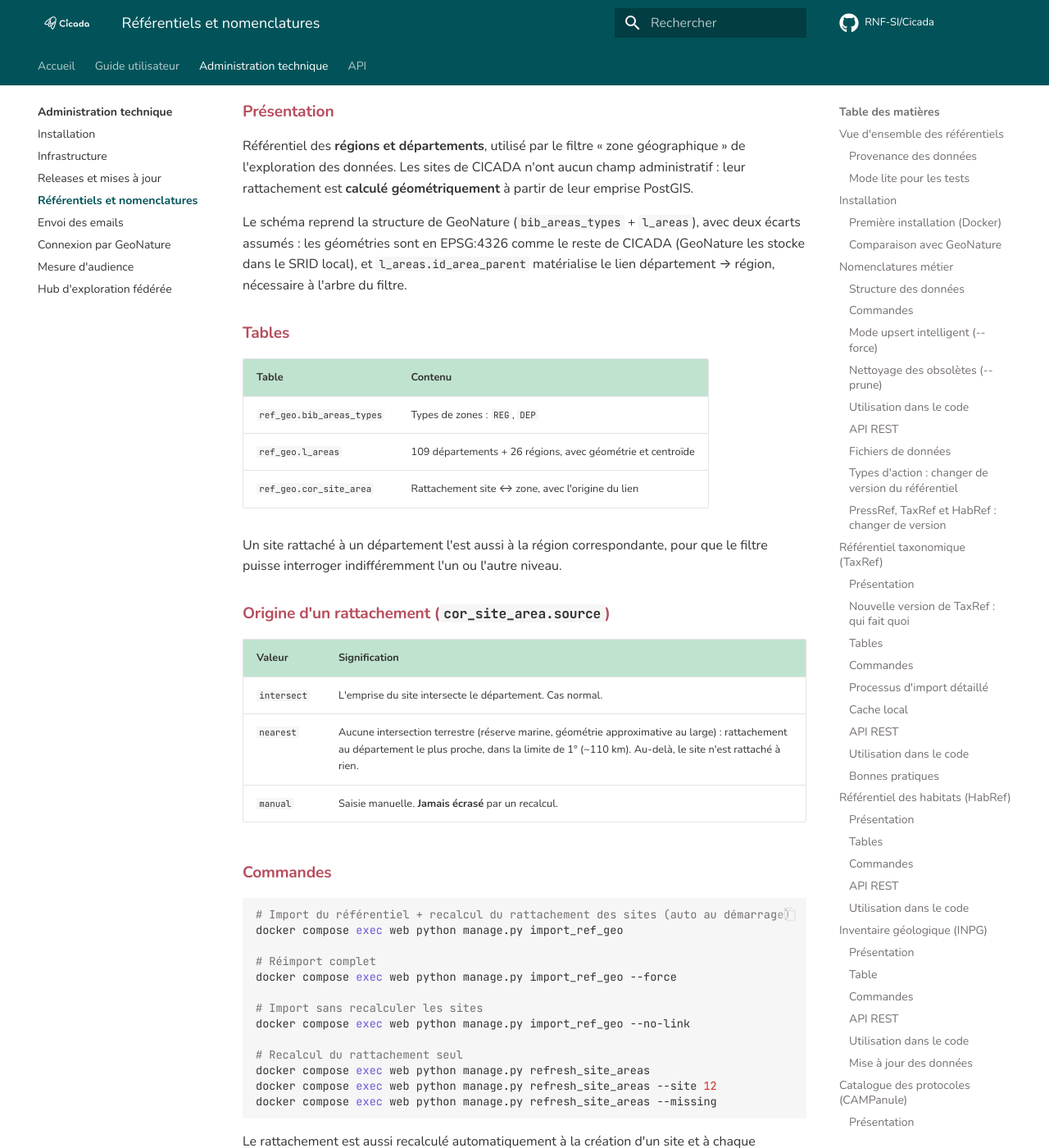
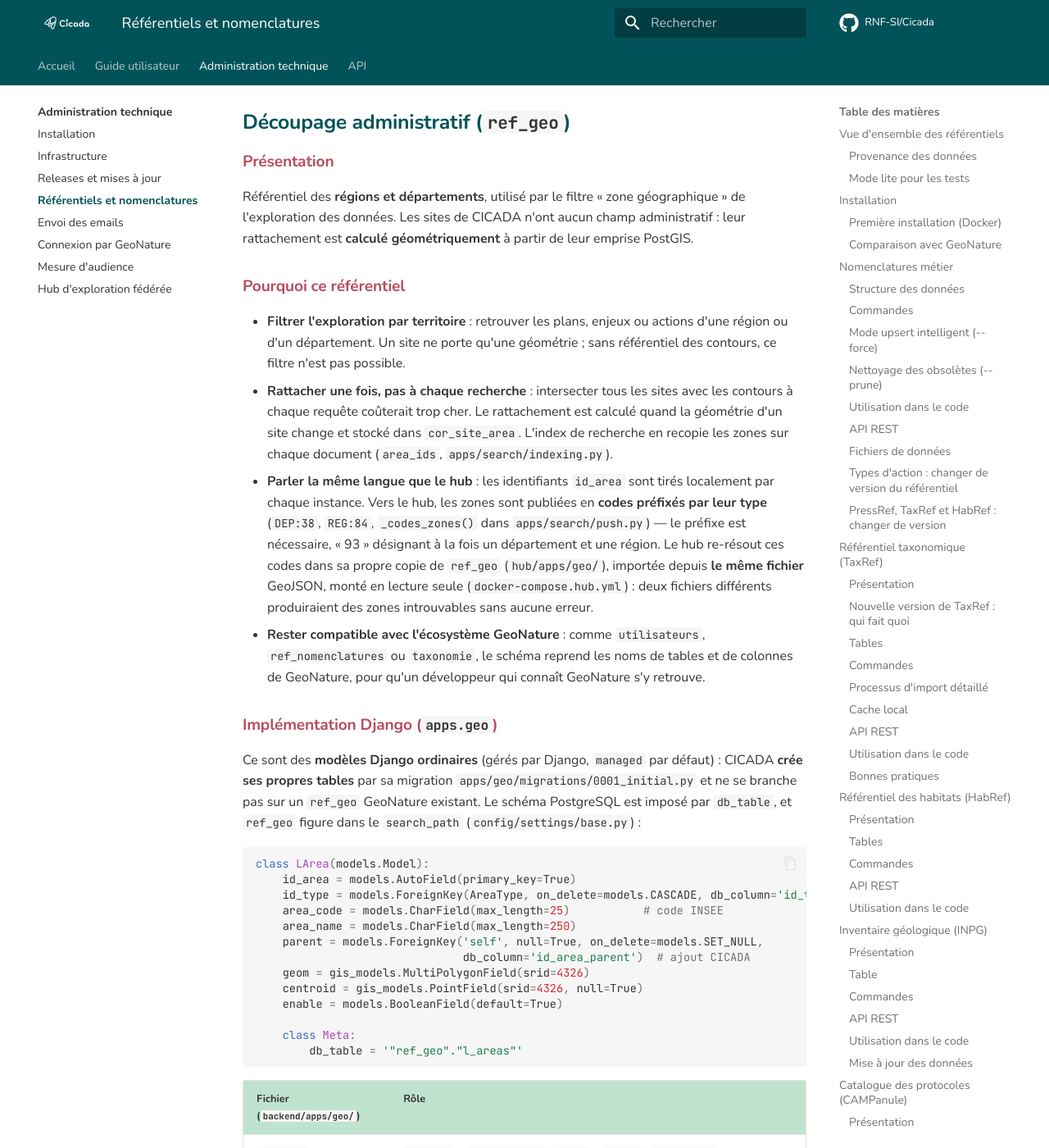
Before and after one commit to RNF-SI/Cicada, an MkDocs documentation site: the page built from documentation/docs/administration/referentiels.md, in a window 1280 px wide and 1400 px high, scrolled down 21546 px. Shown: the whole window at 82% size. Built offline with MkDocs 1.6.1 and Material for MkDocs 9.7.7, drawn with Linux system fonts in a browser that asks for light colours; comment, search, counter and statistics services are not loaded; some of the changed text lies outside the part shown.

Commit message:
docs(referentiels): ref_geo — pourquoi, implémentation Django, écarts avec GeoNature
Section « Découpage administratif » complétée : raisons du référentiel
(filtre de l'exploration, rattachement matérialisé, codes publiés vers le
hub), modèles Django gérés dans le schéma ref_geo, règles de calcul,
tableau des écarts avec GeoNature et conseils de réutilisation.
Mentions « futur » / « reserved for future use » retirées.

Co-Authored-By: Claude Opus 5.5 <noreply@anthropic.com>

````diff
--- a/documentation/docs/administration/referentiels.md
+++ b/documentation/docs/administration/referentiels.md
@@ -644,7 +644,7 @@ Cicada utilise 12 schemas PostgreSQL :
 | `utilisateurs` | GeoNature | Utilisateurs et organismes |
 | `referentiels` | ODASE | Espaces protégés |
 | `ref_nomenclatures` | GeoNature | Nomenclatures métier |
-| `ref_geo` | GeoNature | Référentiels géographiques (futur) |
+| `ref_geo` | GeoNature (adapté) | Régions, départements et rattachement des sites — voir [Découpage administratif](#découpage-administratif-ref_geo) |
 | `general` | ODASE | Plans de gestion |
 | `fichiers` | ODASE | Fichiers attachés |
 | `ccd_commons` | Cicada | Modules et logs |
@@ -681,10 +681,97 @@ Référentiel des **régions et départements**, utilisé par le filtre « zone
 de l'exploration des données. Les sites de CICADA n'ont aucun champ administratif : leur
 rattachement est **calculé géométriquement** à partir de leur emprise PostGIS.
 
-Le schéma reprend la structure de GeoNature (`bib_areas_types` + `l_areas`), avec deux
-écarts assumés : les géométries sont en EPSG:4326 comme le reste de CICADA (GeoNature les
-stocke dans le SRID local), et `l_areas.id_area_parent` matérialise le lien
-département → région, nécessaire à l'arbre du filtre.
+### Pourquoi ce référentiel
+
+- **Filtrer l'exploration par territoire** : retrouver les plans, enjeux ou actions d'une
+  région ou d'un département. Un site ne porte qu'une géométrie ; sans référentiel des
+  contours, ce filtre n'est pas possible.
+- **Rattacher une fois, pas à chaque recherche** : intersecter tous les sites avec les
+  contours à chaque requête coûterait trop cher. Le rattachement est calculé quand la
+  géométrie d'un site change et stocké dans `cor_site_area`. L'index de recherche en
+  recopie les zones sur chaque document (`area_ids`, `apps/search/indexing.py`).
+- **Parler la même langue que le hub** : les identifiants `id_area` sont tirés localement
+  par chaque instance. Vers le hub, les zones sont publiées en **codes préfixés par leur
+  type** (`DEP:38`, `REG:84`, `_codes_zones()` dans `apps/search/push.py`) — le préfixe
+  est nécessaire, « 93 » désignant à la fois un département et une région. Le hub
+  re-résout ces codes dans sa propre copie de `ref_geo` (`hub/apps/geo/`), importée
+  depuis **le même fichier** GeoJSON, monté en lecture seule (`docker-compose.hub.yml`) :
+  deux fichiers différents produiraient des zones introuvables sans aucune erreur.
+- **Rester compatible avec l'écosystème GeoNature** : comme `utilisateurs`,
+  `ref_nomenclatures` ou `taxonomie`, le schéma reprend les noms de tables et de colonnes
+  de GeoNature, pour qu'un développeur qui connaît GeoNature s'y retrouve.
+
+### Implémentation Django (`apps.geo`)
+
+Ce sont des **modèles Django ordinaires** (gérés par Django, `managed` par défaut) :
+CICADA **crée ses propres tables** par sa migration `apps/geo/migrations/0001_initial.py`
+et ne se branche pas sur un `ref_geo` GeoNature existant. Le schéma PostgreSQL est imposé
+par `db_table`, et `ref_geo` figure dans le `search_path` (`config/settings/base.py`) :
+
+```python
+class LArea(models.Model):
+    id_area = models.AutoField(primary_key=True)
+    id_type = models.ForeignKey(AreaType, on_delete=models.CASCADE, db_column='id_type')
+    area_code = models.CharField(max_length=25)           # code INSEE
+    area_name = models.CharField(max_length=250)
+    parent = models.ForeignKey('self', null=True, on_delete=models.SET_NULL,
+                               db_column='id_area_parent')  # ajout CICADA
+    geom = gis_models.MultiPolygonField(srid=4326)
+    centroid = gis_models.PointField(srid=4326, null=True)
+    enable = models.BooleanField(default=True)
+
+    class Meta:
+        db_table = '"ref_geo"."l_areas"'
+```
+
+| Fichier (`backend/apps/geo/`) | Rôle |
+|---|---|
+| `models.py` | `AreaType` → `bib_areas_types`, `LArea` → `l_areas`, `CorSiteArea` → `cor_site_area` |
+| `data/departements.geojson` | Contours des 109 départements en WGS 84 (source et procédure de mise à jour : `data/README.md`) |
+| `management/commands/import_ref_geo.py` | Importe les départements, **reconstruit les régions par `ST_Union`** des départements de même `reg_code` (les deux niveaux coïncident donc exactement), puis recalcule le rattachement des sites |
+| `services.py` | `compute_areas_for_site()` (calcul sans écriture), `refresh_site_areas()` (réécriture des liens d'un site, en transaction), `refresh_all_site_areas()` |
+| `signals.py` | `pre_save` / `post_save` sur `Site` : recalcul **seulement si la géométrie change** (comparaison EWKB) |
+| `management/commands/refresh_site_areas.py` | Recalcul à la main |
+| `views.py`, `urls.py` | `GET /api/geo/zones/` : arbre régions → départements pour le filtre |
+
+Côté exploration, le filtre se réduit à une jointure de l'ORM
+(`apps/search/filters.py`) :
+
+```python
+queryset.filter(sites__site__areas__id_area__in=zones)
+```
+
+Règles de calcul (`services.py`) :
+
+1. géométrie de référence : le polygone du site (`geom`), à défaut son point
+   (`geom_pt`) ;
+2. départements dont la géométrie **intersecte** celle du site (`geom__intersects`),
+   puis leurs régions via `parent` ;
+3. aucune intersection : département le plus proche à moins de 1° (`geom__dwithin` puis
+   tri par `Distance`), lien marqué `nearest` ; au-delà, aucun rattachement ;
+4. les liens `manual` ne sont jamais supprimés par un recalcul.
+
+### Écarts avec le `ref_geo` de GeoNature
+
+| Point | GeoNature | CICADA |
+|---|---|---|
+| Projection des géométries | SRID local (Lambert 93 en métropole) | **EPSG:4326**, comme `Site.geom` : l'intersection se fait sans reprojection |
+| Lien département → région | pas de colonne directe | **colonne ajoutée** `l_areas.id_area_parent` (FK sur `l_areas`), l'arbre du filtre ayant deux niveaux |
+| Rattachement des objets métier | tables propres à GeoNature | **table propre à CICADA** `cor_site_area` (site ↔ zone, `source`) |
+| Types de zones | communes, départements, mailles, zonages… | **`REG` et `DEP` seulement** |
+| Colonnes | jeu complet (métadonnées, données additionnelles…) | **sous-ensemble** : `bib_areas_types` (`type_code`, `type_name`, `type_desc`), `l_areas` (`area_code`, `area_name`, `geom`, `centroid`, `enable`, `id_area_parent`) + unicité (`id_type`, `area_code`) |
+| Données | importées depuis les sources IGN | GeoJSON embarqué dans le dépôt, régions recalculées |
+
+!!! tip "Réutiliser `apps.geo` dans un autre projet"
+    - **Projet Django sans GeoNature** : copier `apps/geo/`, remplacer `users.Site` par
+      son modèle porteur de géométrie dans `CorSiteArea` et `signals.py`, ajouter `ref_geo`
+      au `search_path` et créer le schéma (la migration le fait par
+      `CREATE SCHEMA IF NOT EXISTS`).
+    - **Base qui contient déjà le `ref_geo` de GeoNature** : la migration ne convient pas
+      — elle créerait des tables déjà présentes, avec une autre projection et une colonne
+      en plus. Il faut des modèles `managed = False` calqués sur les tables existantes,
+      un lien département → région reconstruit autrement, et des requêtes de rattachement
+      qui reprojettent (`ST_Transform`) la géométrie du site vers le SRID local.
 
 ### Tables
 
````
Also changed, not shown: CLAUDE.md (+1 -2 lines).
